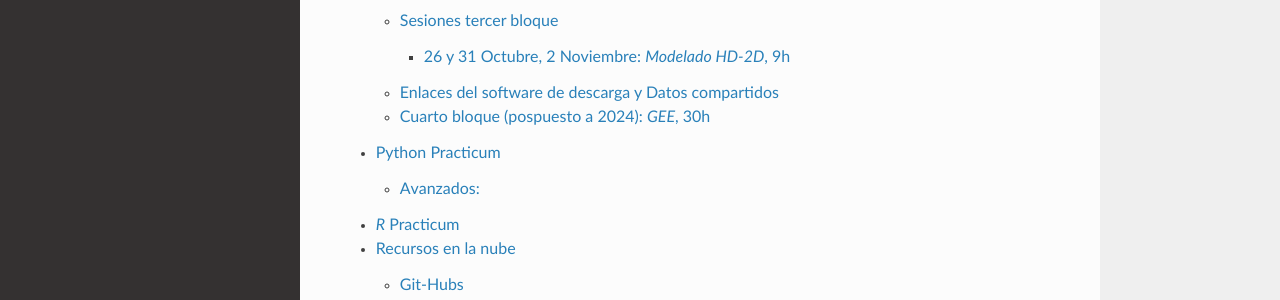
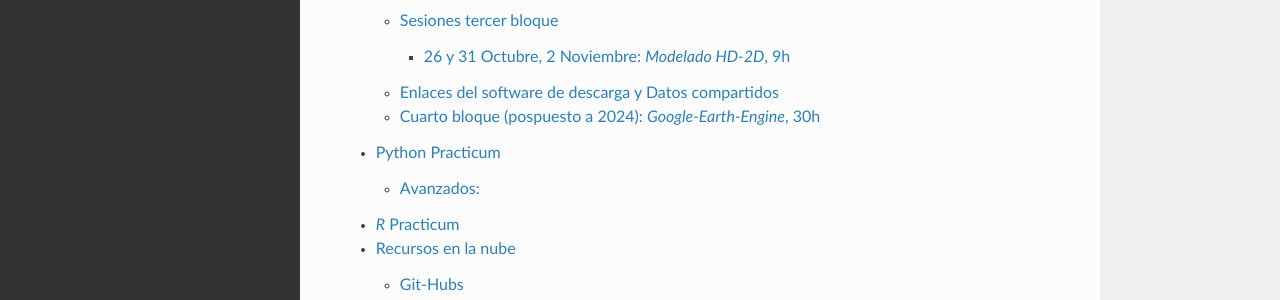
Before and after one commit to ivillamadrid/HidrologiaXXI, a Sphinx documentation site: the page built from docs/source/index.rst, in a window 1280 px wide and 1299 px high. Shown: the part 741-1041 px from the top of the window. Built offline with Sphinx 7.4.7 and the Read the Docs theme 2.0.0, drawn with Linux system fonts in a browser that asks for light colours; some of the changed lines change nothing that is shown.

Commit message:
Update audiencia.rst

```diff
--- a/docs/source/audiencia.rst
+++ b/docs/source/audiencia.rst
@@ -39,7 +39,9 @@
 ********************
 
 * Presentación del curso: alcances, objetivos, estructura de cursado y trabajo en clases, condiciones de evaluación.
-* Nociones básicas de programación, uso de lenguaje *Python* para la ED de balance vertical de una laguna. Revisión de dimensionalidad espacial en modelización hidrológica. Ideas para la extensión a la llanura pampeana.
+* Problema de partida: inundaciones en la llanura pampeana.
+* Nociones básicas de programación, uso de lenguaje *Python* para la ED de balance vertical de una laguna.
+* Revisión de dimensionalidad espacial en modelización hidrológica.
 * Presentación del caso particular: procesado de datos Meteorológicos.
 * Manipulación de series temporales con *Python*, utilidades para cambio de formato e intervalos de tiempo.
 
@@ -98,8 +100,8 @@
 `DATOS `
 
 
-Cuarto bloque (pospuesto a 2024): *GEE*, 30h
---------------------------------------------
+Cuarto bloque (pospuesto a 2024): *Google-Earth-Engine*, 30h
+-------------------------------------------------------------
 * Introducción a Google-Earth-Engine.
 * Detección de cuerpos de agua con GEE e imágenes satelitales MSI:
  * Bases de datos globales: JRC y GFDB. Barridos anuales para detectar cambios en un área de interés.
```
